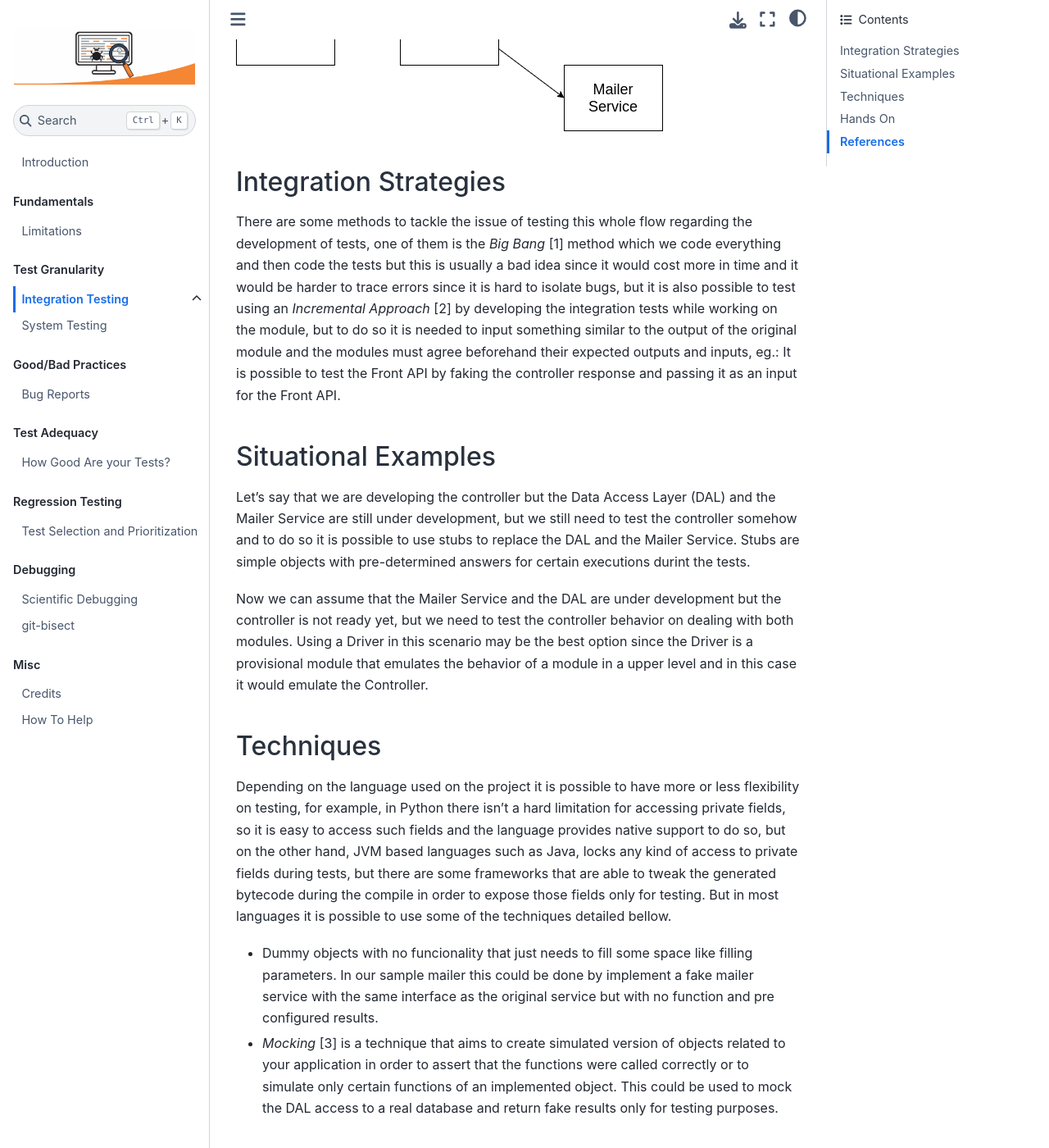
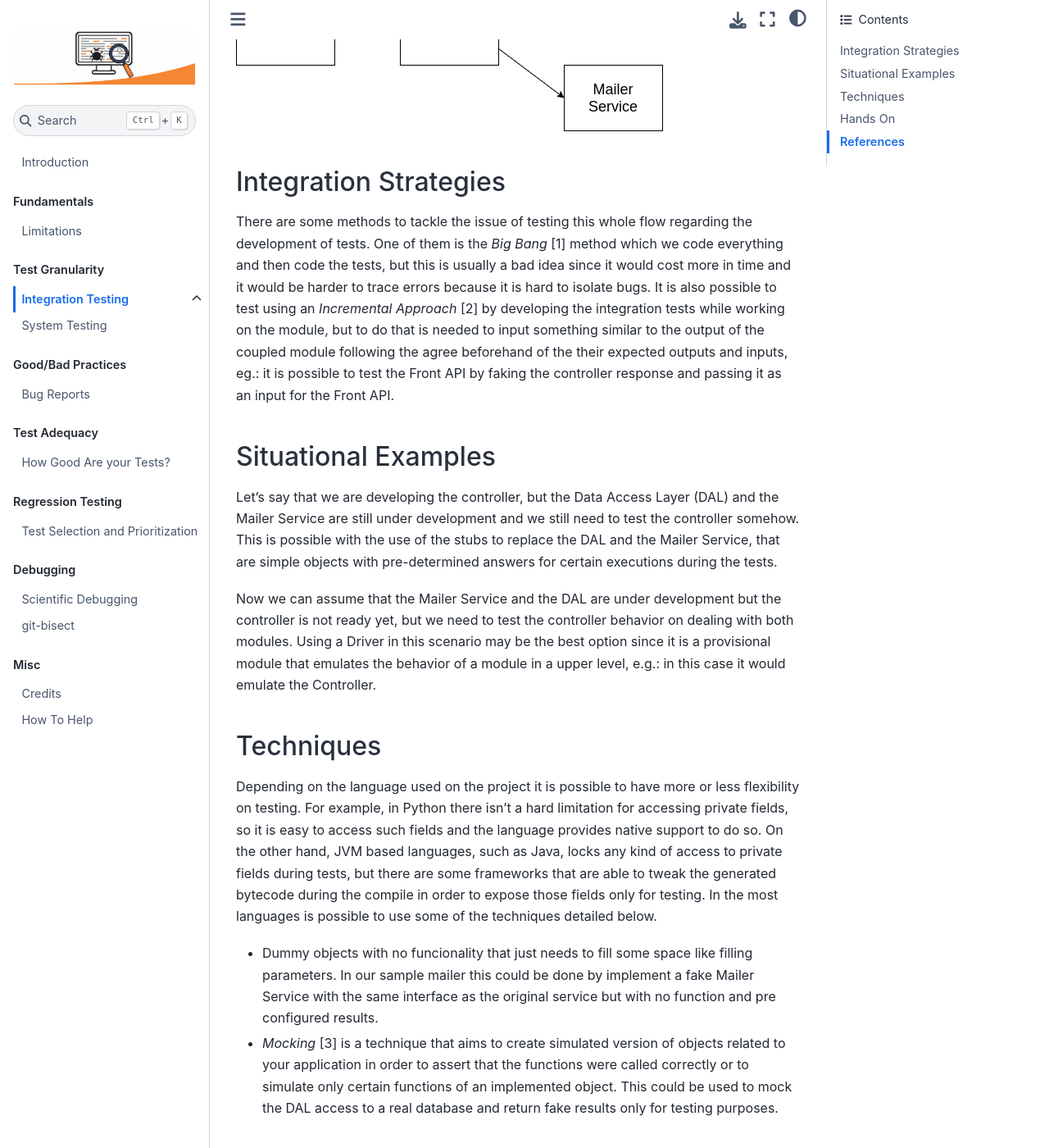
Before and after one commit to STAR-RG/practical_testing_book, a Jupyter Book: the page built from testgranularity/integrationtesting.md, in a window 1280 px wide and 1400 px high, scrolled down 549 px. Shown: the whole window at 82% size. Built offline with Jupyter Book 1.0.4 settings and Sphinx 7.4.7 and the Sphinx Book theme 1.1.4, drawn with Linux system fonts in a browser that asks for light colours; pages that are not in the unit, such as notebooks, are missing from menus; some of the changed text lies outside the part shown.

Commit message:
Improved sentences in english
Removed some repetitions and broke long sentences in minor sentences, principally in the use of "but".

```diff
--- a/testgranularity/integrationtesting.md
+++ b/testgranularity/integrationtesting.md
@@ -3,25 +3,25 @@ Integration Testing
 
 It is a step in the testing process that lies among unit tests and system tests. All the modules of the system, that ideally were tested in unit tests, are combined  to guarantee that they work together properly. We can consider that it works as a preparation for System tests. Data is transferred between the modules and is tested thoroughly.
 
-Let's consider a scenario where a mailing system that records all emails sent is developed, and its modules are assigned to different developers. Using the image below as an example, each module could be due to a different programer to develop in order to increase velocity. The front API can be any kind of interface for the client to invoke like a website or a rest API, the controller is responsible for invoking the mailer service and recording the history using the Data Access Layer which is a layer for accessing some kind of storage which will be able to save the emails history in a structure somehow.
+Let's consider a scenario where a mailing system that records all emails sent is developed, and its modules are assigned to different developers. Using the image below as an example, each module could be due to a different programer to develop in order to increase velocity. The front API can be any kind of interface for the client to invoke like a website or a rest API. The controller is responsible for invoking the Mailer Service and recording the history using the Data Access Layer, a layer for accessing some kind of storage which will be able to save the emails history in a structure somehow.
 
 ![Diagram](../assets/integrationtesting_diagram.png)
 
 ## Integration Strategies
 
-There are some methods to tackle the issue of testing this whole flow regarding the development of tests, one of them is the *Big Bang* [1] method which we code everything and then code the tests but this is usually a bad idea since it would cost more in time and it would be harder to trace errors since it is hard to isolate bugs, but it is also possible to test using an *Incremental Approach* [2] by developing the integration tests while working on the module, but to do so it is needed to input something similar to the output of the original module and the modules must agree beforehand their expected outputs and inputs, eg.: It is possible to test the Front API by faking the controller response and passing it as an input for the Front API.
+There are some methods to tackle the issue of testing this whole flow regarding the development of tests. One of them is the *Big Bang* [1] method which we code everything and then code the tests, but this is usually a bad idea since it would cost more in time and it would be harder to trace errors because it is hard to isolate bugs. It is also possible to test using an *Incremental Approach* [2] by developing the integration tests while working on the module, but to do that is needed to input something similar to the output of the coupled module following the agree beforehand of the their expected outputs and inputs, eg.: it is possible to test the Front API by faking the controller response and passing it as an input for the Front API.
 
 ## Situational Examples
 
-Let's say that we are developing the controller but the Data Access Layer (DAL) and the Mailer Service are still under development, but we still need to test the controller somehow and to do so it is possible to use stubs to replace the DAL and the Mailer Service. Stubs are simple objects with pre-determined answers for certain executions durint the tests.
+Let's say that we are developing the controller, but the Data Access Layer (DAL) and the Mailer Service are still under development and we still need to test the controller somehow. This is possible with the use of the stubs to replace the DAL and the Mailer Service, that are simple objects with pre-determined answers for certain executions during the tests.
 
-Now we can assume that the Mailer Service and the DAL are under development but the controller is not ready yet, but we need to test the controller behavior on dealing with both modules. Using a Driver in this scenario may be the best option since the Driver is a provisional module that emulates the behavior of a module in a upper level and in this case it would emulate the Controller.
+Now we can assume that the Mailer Service and the DAL are under development but the controller is not ready yet, but we need to test the controller behavior on dealing with both modules. Using a Driver in this scenario may be the best option since it is a provisional module that emulates the behavior of a module in a upper level, e.g.: in this case it would emulate the Controller.
 
 ## Techniques
 
-Depending on the language used on the project it is possible to have more or less flexibility on testing, for example, in Python there isn't a hard limitation for accessing private fields, so it is easy to access such fields and the language provides native support to do so, but on the other hand, JVM based languages such as Java, locks any kind of access to private fields during tests, but there are some frameworks that are able to tweak the generated bytecode during the compile in order to expose those fields only for testing. But in most languages it is possible to use some of the techniques detailed bellow.
+Depending on the language used on the project it is possible to have more or less flexibility on testing. For example, in Python there isn't a hard limitation for accessing private fields, so it is easy to access such fields and the language provides native support to do so. On the other hand, JVM based languages, such as Java, locks any kind of access to private fields during tests, but there are some frameworks that are able to tweak the generated bytecode during the compile in order to expose those fields only for testing. In the most languages is possible to use some of the techniques detailed below.
 
-- Dummy objects with no funcionality that just needs to fill some space like filling parameters. In our sample mailer this could be done by implement a fake mailer service with the same interface as the original service but with no function and pre configured results.
+- Dummy objects with no funcionality that just needs to fill some space like filling parameters. In our sample mailer this could be done by implement a fake Mailer Service with the same interface as the original service but with no function and pre configured results.
 - *Mocking* [3] is a technique that aims to create simulated version of objects related to your application in order to assert that the functions were called correctly or to simulate only certain functions of an implemented object. This could be used to mock the DAL access to a real database and return fake results only for testing purposes.
 
 ## Hands On
```
